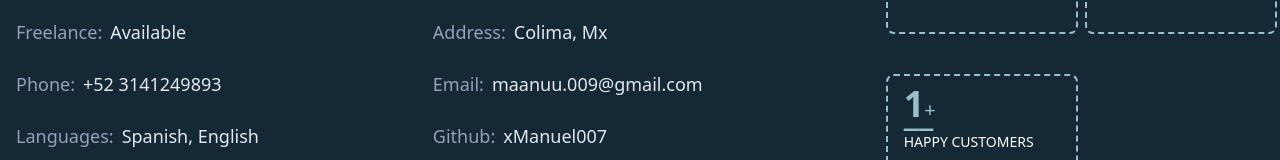
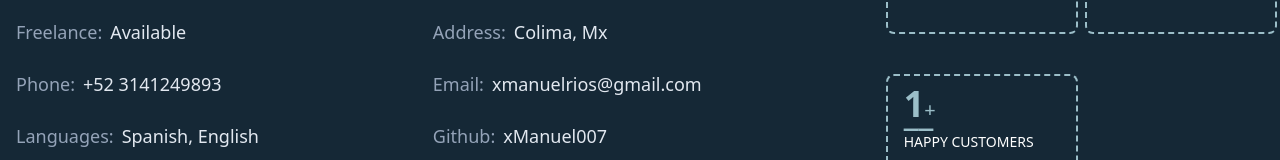
Before and after one commit to xManuel007/portfolio, a React (Create React App) app: page / in a window 1280 px wide. Shown: the part 1078-1238 px from the top of the page. Built offline with nearby package versions, Linux system fonts and the light colour scheme; what tailwindcss-animated would draw is missing.

Commit message:
cv updated

```diff
--- a/package.json
+++ b/package.json
@@ -1,5 +1,5 @@
 {
-  "homepage": "https://xManuel007.github.io",
+  "homepage": "https://riosoft.xyz",
   "name": "portfolio",
   "version": "0.1.0",
   "private": true,
--- a/src/components/button-cv.jsx
+++ b/src/components/button-cv.jsx
@@ -1,9 +1,9 @@
 import React from 'react'
-// import CVManu from '../../assets/personal/CV-28022024.pdf'
+import CVManu from '../assets/personal/CV-05032024.pdf'
 
 const ButtonCV = () => {
   return (
-    <a href='/' rel="noopener noreferrer" target="_blank">
+    <a href={CVManu} rel="noopener noreferrer" target="_blank">
       <button
       className="overflow-hidden relative w-46 p-4 flex text-center items-center h-12 bg-black text-white border-none rounded-md text-lg font-bold cursor-pointer z-10 group"
       >
--- a/src/parts/resume.jsx
+++ b/src/parts/resume.jsx
@@ -63,7 +63,7 @@ const Resume = () => {
             <InfoItem label='Freelance' value='Available' />
             <InfoItem label='Address' value='Colima, Mx' />
             <InfoItem className={'hover:text-slate-500 duration-200'} label='Phone' value={<a href='https://api.whatsapp.com/send?phone=3141249893'>+52 3141249893</a>} />
-            <InfoItem label='Email' value='maanuu.009@gmail.com' />
+            <InfoItem label='Email' value='xmanuelrios@gmail.com' />
             <InfoItem label='Languages' value='Spanish, English' />
             <InfoItem className={'hover:text-slate-500 duration-200'} label='Github' value={<a href='https://github.com/xManuel007'>xManuel007</a>} />
           </div>
```
Also changed, not shown: 2 other files (tests, documents, lock files or other folders).
